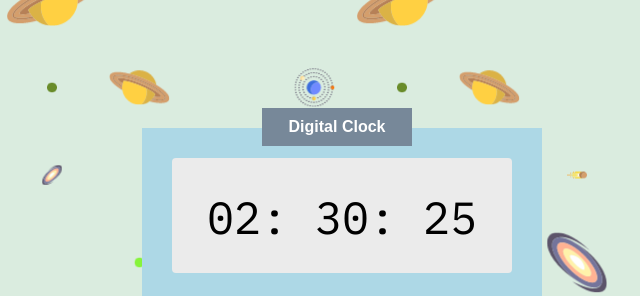
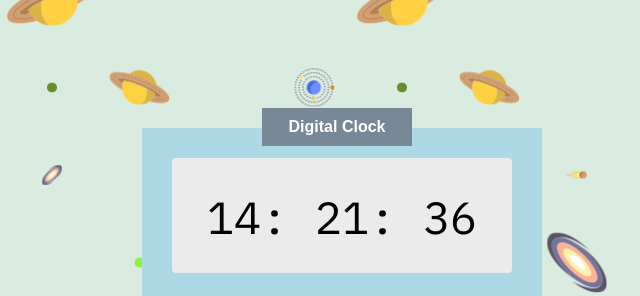
Before and after one commit to AaronGoodrum/digital-clock, a plain HTML site: page index.html in a window 1280 px wide. Shown: the top 296 px of the page, 298-938 px from the left. Drawn offline with Linux system fonts and the light colour scheme.

Commit message:
build app JS for clock

```diff
--- a/app.js
+++ b/app.js
@@ -0,0 +1,20 @@
+function setClock () {
+  const clockTime = new Date();
+let hour = clockTime.getHours();
+let minute = clockTime.getMinutes();
+let second = clockTime.getSeconds();
+
+  minute = checkTime(minute);
+  second = checkTime(second);
+
+  document.getElementById('hour').innerHTML = hour + ":";
+  document.getElementById('minute').innerHTML = minute + ":";
+  document.getElementById('second').innerHTML = second;
+}
+
+function checkTime(i) {
+  if (i < 10) {i = "0" + i};  // add zero in front of numbers < 10
+  return i;
+}
+
+setInterval(setClock, 500);
--- a/index.html
+++ b/index.html
@@ -21,5 +21,5 @@
     </div>
   </div>
 </body>
-
+<script src="./app.js" charset="utf-8"></script>
 </html>
```
